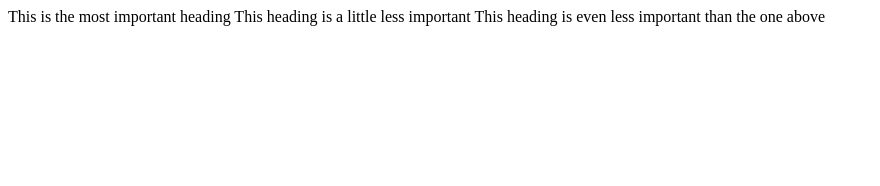
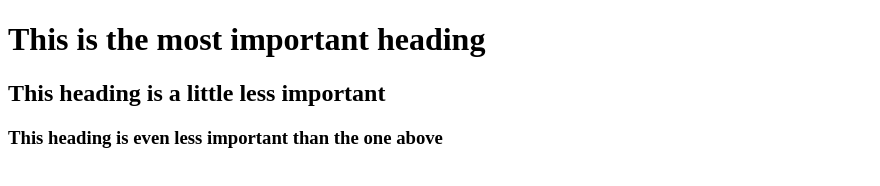
Before and after one commit to FBW41-2/html-structure-xyz-team, a plain HTML site: page index.html in a window 1280 px wide. Shown: the whole page, without its empty margins (0-880 px from the left). Drawn offline with Linux system fonts and the light colour scheme.

Commit message:
add heading

```diff
--- a/index.html
+++ b/index.html
@@ -9,11 +9,11 @@
 </head>
 
 <body>
-   This is the most important heading
+  <h1> This is the most important heading</h1>
 
-   This heading is a little less important
+   <h2>This heading is a little less important</h2>
 
-   This heading is even less important than the one above
+   <h3>This heading is even less important than the one above</h3>
 </body>
 
 </html>
```
